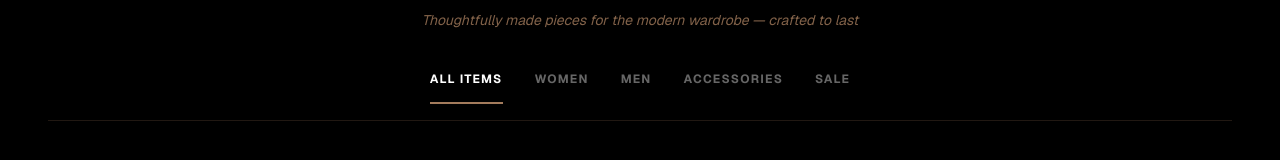
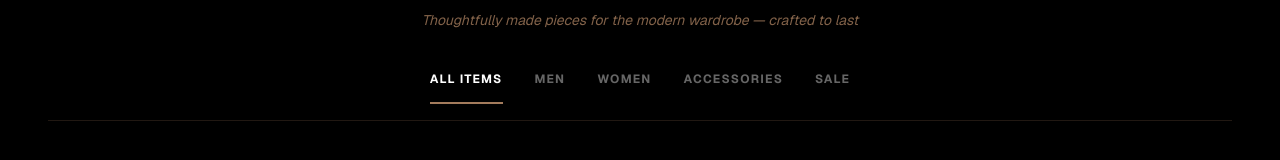
Before and after one commit to Collaborate-team/Clothing-Store-LK-FE, a Next.js app: page / in a window 1280 px wide. Shown: the part 272-432 px from the top of the page. Built offline with nearby package versions, Linux system fonts and the light colour scheme.

Commit message:
feat: create `ProductCategoryList` component to display and filter products by category.

```diff
--- a/components/ui/ProductCategoryList.tsx
+++ b/components/ui/ProductCategoryList.tsx
@@ -101,7 +101,7 @@ const ProductCategoryList = () => {
         }
     ];
 
-    const tabs = ["All Items", "Women", "Men", "Accessories", "Sale"];
+    const tabs = ["All Items", "Men", "Women", "Accessories", "Sale"];
 
     const filteredProducts = activeTab === "All Items"
         ? products
```
